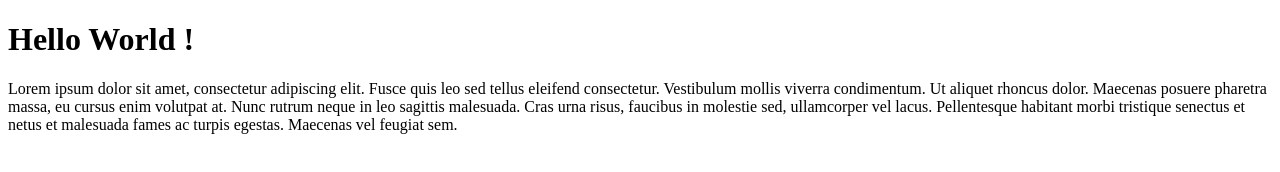
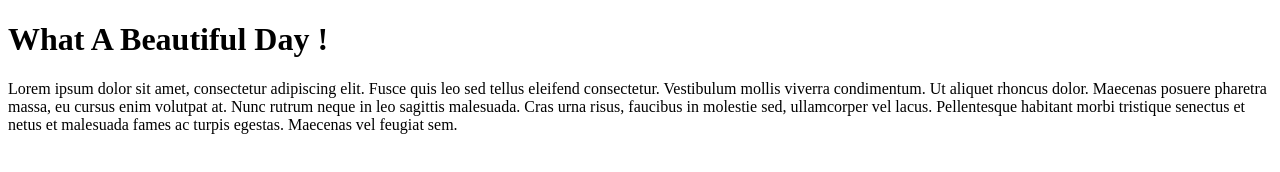
Before and after one commit to yanncoppry/yanncoppry.github.io, a plain HTML site: page index.html in a window 1280 px wide. Drawn offline with Linux system fonts and the light colour scheme.

Commit message:
titlechange

```diff
--- a/index.html
+++ b/index.html
@@ -2,7 +2,7 @@
 <html lang="en" >
 <head>
   <meta charset="UTF-8">
-  <title>Hello World !</title>
+  <title>What A Beautiful Day !</title>
 
 
 </head>
@@ -13,7 +13,7 @@
   <header></header>
   <!--main-->
   <main>
-    <h1>Hello World !</h1>
+    <h1>What A Beautiful Day !</h1>
     <p>Lorem ipsum dolor sit amet, consectetur adipiscing elit. Fusce quis leo sed tellus eleifend consectetur. Vestibulum mollis viverra condimentum. Ut aliquet rhoncus dolor. Maecenas posuere pharetra massa, eu cursus enim volutpat at. Nunc rutrum neque in leo sagittis malesuada. Cras urna risus, faucibus in molestie sed, ullamcorper vel lacus. Pellentesque habitant morbi tristique senectus et netus et malesuada fames ac turpis egestas. Maecenas vel feugiat sem.</p>
   </main>
   <!--footer-->
```
